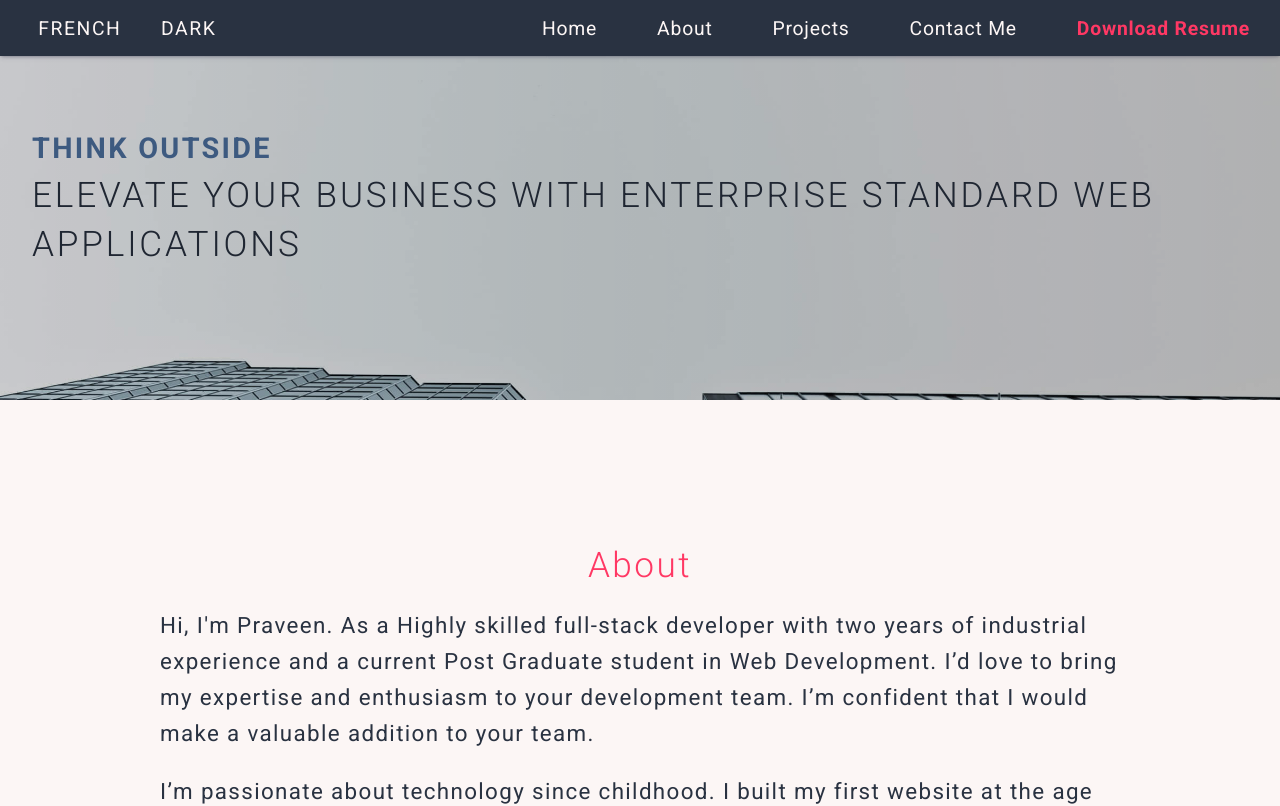
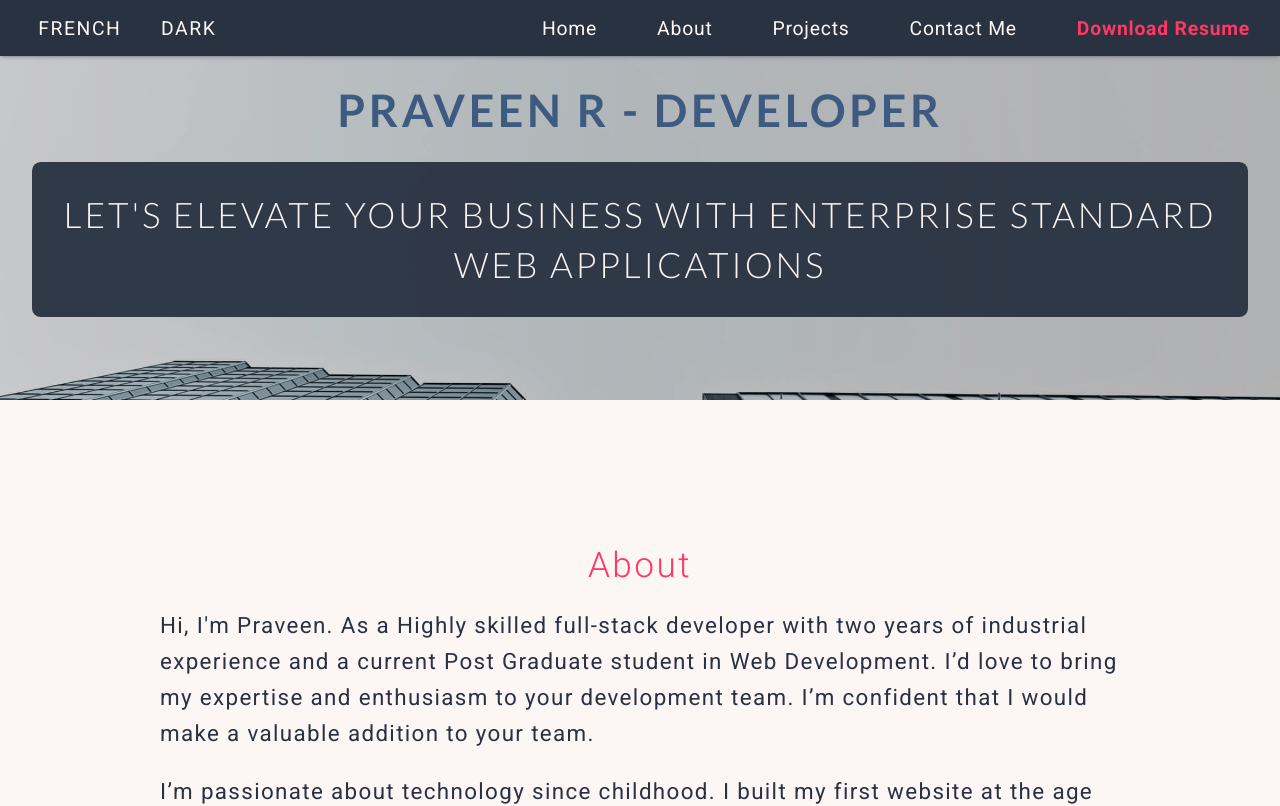
Before and after one commit to PraveenRDev/portfolio, a React (Create React App) app: page / in a window 1280 px wide. Shown: the top 806 px of the page. Built offline with nearby package versions, Linux system fonts and the light colour scheme.

Commit message:
Intro Component Change

```diff
--- a/src/Components/Container.js
+++ b/src/Components/Container.js
@@ -68,4 +68,21 @@ const AppWrapper = styled.main`
 	}
 `
 
-export { XPaddingContainer, XPadContContainer, YMarginContainer, AppWrapper }
+const NameAndSlogan = styled.div`
+	display: flex;
+	flex-direction: column;
+	justify-content: center;
+	align-items: center;
+`
+
+const NameContainer = styled.div`
+	margin-bottom: 8px;
+	@media (min-width: ${DEVICES.TABLET}) {
+		margin-bottom: 15px;
+	}
+	@media (min-width: ${DEVICES.LAPTOP}) {
+		margin-bottom: 25px;
+	}
+`
+
+export { XPaddingContainer, XPadContContainer, YMarginContainer, AppWrapper, NameAndSlogan, NameContainer }
--- a/src/Components/Title.js
+++ b/src/Components/Title.js
@@ -25,6 +25,65 @@ const IntroTitle = styled.h2`
 		font-size: ${(props) => props.theme.fontSize.xxLarge};
 	}
 `
+
+const NameTitle = styled.h1`
+	text-transform: uppercase;
+	font-size: ${(props) => props.theme.fontSize.small};
+	color: ${(props) => props.theme.alt};
+	letter-spacing: ${(props) => props.theme.spacing.regular};
+
+	@media (min-width: ${DEVICES.OLD_PHONE}) {
+		font-size: ${(props) => props.theme.fontSize.mid};
+	}
+	@media (min-width: ${DEVICES.PHONE}) {
+		font-size: ${(props) => props.theme.fontSize.regular};
+	}
+	@media (min-width: ${DEVICES.TABLET}) {
+		font-size: ${(props) => props.theme.fontSize.xlarge};
+		letter-spacing: ${(props) => props.theme.spacing.large};
+	}
+	@media (min-width: ${DEVICES.LAPTOP}) {
+		font-size: ${(props) => props.theme.fontSize.xxLarge};
+	}
+	@media (min-width: ${DEVICES.LARGE_SCREEN}) {
+		font-size: ${(props) => props.theme.fontSize.big};
+	}
+`
+
+const JobTitle = styled.h2`
+	font-weight: 300;
+	letter-spacing: ${(props) => props.theme.spacing.xSmall};
+`
+const Slogan = styled.h2`
+	font-weight: 300;
+	color: ${(props) => props.theme.light};
+	font-size: ${(props) => props.theme.fontSize.xxSmall};
+	background-color: ${(props) => props.theme.mid};
+	padding: 0.8em 0.3em;
+	max-width: 35em;
+	text-transform: uppercase;
+	border-radius: 0.25em;
+	line-height: ${(props) => props.theme.lineHeight.regular};
+	opacity: ${(props) => (props.theme.mode === MODE.LIGHT ? 0.95 : 0.85)};
+	@media (min-width: ${DEVICES.OLD_PHONE}) {
+		font-size: ${(props) => props.theme.fontSize.xSmall};
+	}
+	@media (min-width: ${DEVICES.PHONE}) {
+		font-size: ${(props) => props.theme.fontSize.small};
+	}
+	@media (min-width: ${DEVICES.TABLET}) {
+		padding: 0.8em 0.5em;
+		font-size: ${(props) => props.theme.fontSize.large};
+		letter-spacing: ${(props) => props.theme.spacing.large};
+	}
+	@media (min-width: ${DEVICES.LAPTOP}) {
+		font-size: ${(props) => props.theme.fontSize.xlarge};
+	}
+	@media (min-width: ${DEVICES.LARGE_SCREEN}) {
+		font-size: ${(props) => props.theme.fontSize.xxLarge};
+	}
+`
+
 const MainTitle = styled.h1`
 	color: ${(props) => props.theme.alt};
 	font-size: ${(props) => props.theme.fontSize.small};
@@ -73,4 +132,4 @@ const SectionContent = styled.p`
 	}
 `
 
-export { IntroTitle, MainTitle, SectionTitle, SectionContent }
+export { IntroTitle, MainTitle, SectionTitle, SectionContent, NameTitle, JobTitle, Slogan }
--- a/src/Pages/Intro.js
+++ b/src/Pages/Intro.js
@@ -1,12 +1,15 @@
 import { forwardRef } from 'react'
 import styled from 'styled-components'
-import INTRO_CONTENT from '../Utils/Contents/Intro'
-import { IntroTitle, MainTitle } from '../Components/Title'
-import { XPaddingContainer } from '../Components/Container'
+import { INTRO_CONTENT, NAME } from '../Utils/Contents/Intro'
+import { NameTitle, Slogan } from '../Components/Title'
+import { NameAndSlogan, NameContainer, XPaddingContainer } from '../Components/Container'
 import { DEVICES, MODE } from '../Utils/Constants'
 import skyhigh from '../Assets/Images/skyhigh.jpg'
 
 const IntroSection = styled.section`
+	font-family: 'Lato', sans-serif;
+	text-align: center;
+
 	height: 30vh;
 	background-color: gray;
 	display: flex;
@@ -42,8 +45,12 @@ const IntroScreen = forwardRef(({ lang }, ref) => {
 	return (
 		<IntroSection ref={ref}>
 			<XPaddingContainer>
-				<MainTitle>Think Outside</MainTitle>
-				<IntroTitle>{INTRO_CONTENT[lang]}</IntroTitle>
+				<NameAndSlogan>
+					<NameContainer>
+						<NameTitle>{NAME[lang]}</NameTitle>
+					</NameContainer>
+					<Slogan>{INTRO_CONTENT[lang]}</Slogan>
+				</NameAndSlogan>
 			</XPaddingContainer>
 		</IntroSection>
 	)
--- a/src/Utils/Contents/Intro.js
+++ b/src/Utils/Contents/Intro.js
@@ -1,6 +1,9 @@
-const INTRO_CONTENT = {
-	english: 'Elevate Your Business With Enterprise Standard Web Applications',
-	french: "Élevez votre entreprise avec les applications Web standard d'entreprise",
+export const NAME = {
+	english: 'Praveen R - Developer',
+	french: 'Praveen R - Développeur',
 }
 
-export default INTRO_CONTENT
+export const INTRO_CONTENT = {
+	english: "Let's Elevate Your Business With Enterprise Standard Web Applications",
+	french: "Élevons votre entreprise avec les applications Web standard d'entreprise",
+}
--- a/src/Utils/theme.js
+++ b/src/Utils/theme.js
@@ -9,7 +9,8 @@ const fontSize = {
 	regular: '1.6em',
 	large: '1.8em',
 	xlarge: '2.2em',
-	xxLarge: '3.2em',
+	xxLarge: '2.8em',
+	big: '3.2em',
 }
 
 const fontWeight = {
--- a/src/index.css
+++ b/src/index.css
@@ -1,4 +1,5 @@
 @import url('https://fonts.googleapis.com/css2?family=Roboto:wght@100;300;400;500;700&display=swap');
+@import url('https://fonts.googleapis.com/css2?family=Lato:wght@300;700&display=swap');
 
 * {
 	margin: 0;
```
